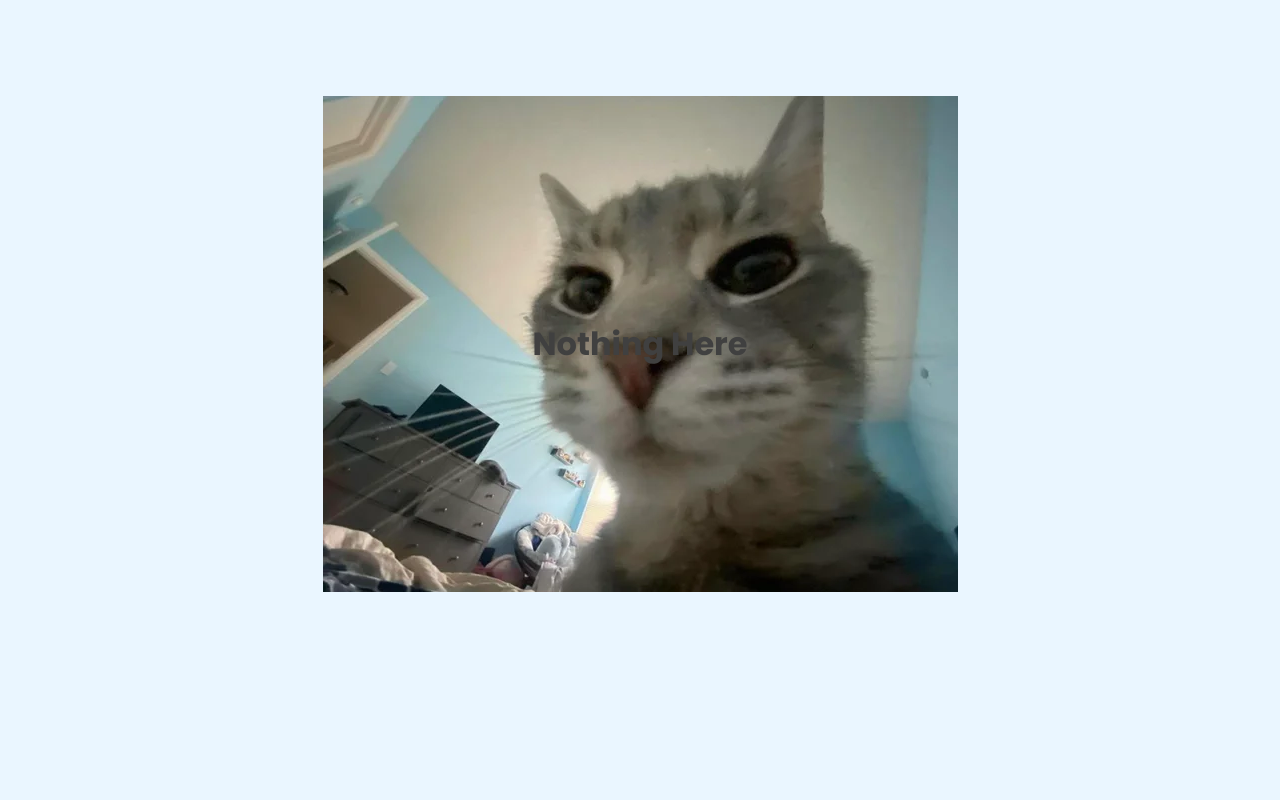
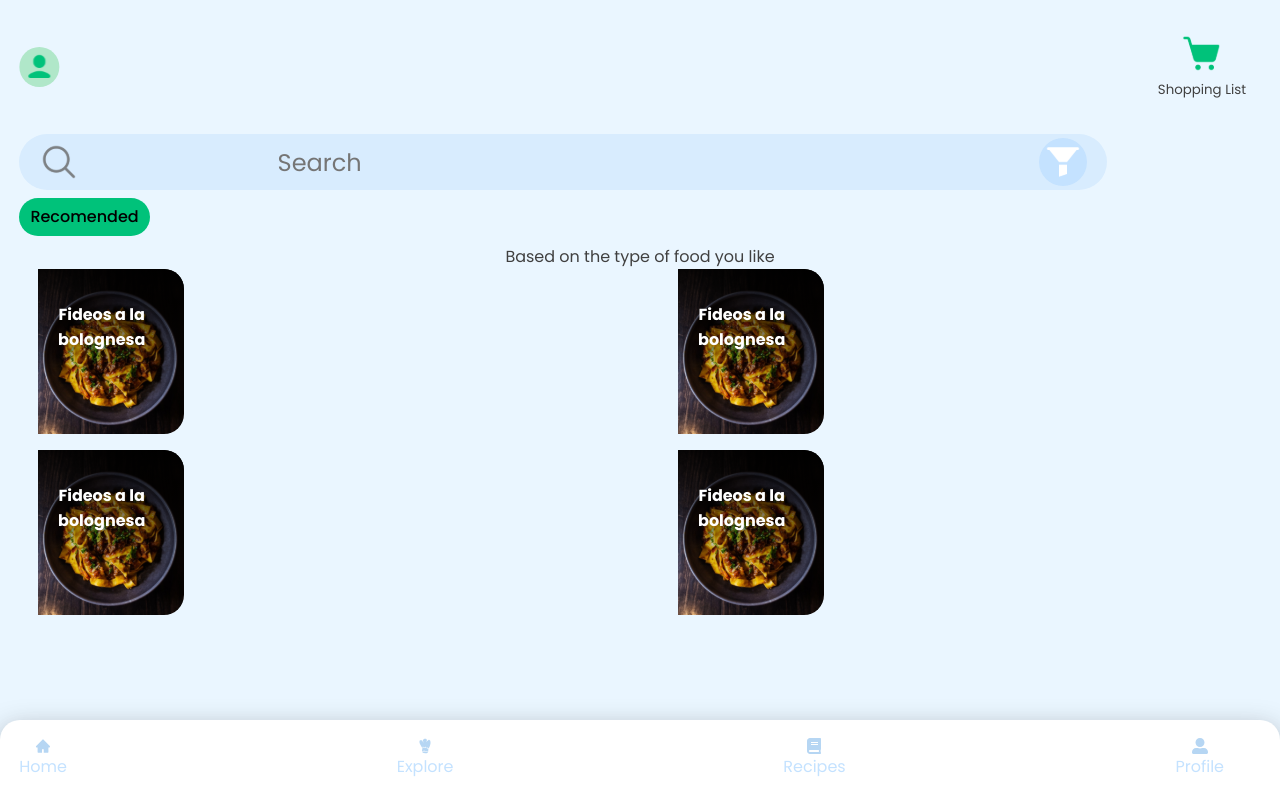
Before and after one commit to factoriaf5-p52/front-recette-social-recetasreactivas, a React (Create React App) app: page /Explore in a window 1280 px wide. Built offline with nearby package versions, Linux system fonts and the light colour scheme.

Commit message:
created explore page and added links and styles

```diff
--- a/src/App.tsx
+++ b/src/App.tsx
@@ -2,7 +2,7 @@ import React, { FormEventHandler, useState } from 'react';
 import { Route, Routes, useNavigate } from 'react-router-dom';
 import './App.css';
 import Layout from './Pages/Layout';
-import { NotFound, Landing,List, Login ,Profile, RecipeDetail, ShoppingList, SocialPage, Statistic, UploadForm, AxiosTest} from './Pages/index';
+import { Explore,NotFound, Landing,List, Login ,Profile, RecipeDetail, ShoppingList, SocialPage, Statistic, UploadForm, AxiosTest} from './Pages/index';
 import { authService } from './services/auth.service';
 
 function App() {
@@ -46,6 +46,7 @@ function App() {
        <Route path="/ShoppingList" element={<ShoppingList/>}/>
        <Route path="/Statistic" element={<Statistic/>}/>
        <Route path="/SocialPage" element={<SocialPage/>}/>
+       <Route path="/Explore" element={<Explore/>}/>
        <Route path="/UploadRecipe" element={<UploadForm/>}/>
        <Route path="*" element={<NotFound/>}/>
       </Route>
--- /dev/null
+++ b/src/Pages/Explore/Explore.tsx
@@ -0,0 +1,30 @@
+import React from 'react'
+import { ExploreNav, ExploreStyle } from './ExploreStyle'
+import { CartButton, Chip, RecipePicCard, SearchBar } from '../../components/elements'
+import { Nav } from '../../components/containers'
+import UserImg from '../../assets/userImg.svg'
+
+type Props = {}
+
+const Explore = (props: Props) => {
+  return (
+    <ExploreStyle>
+        <ExploreNav>
+        <img src={UserImg}/>
+        <CartButton/>
+        </ExploreNav>
+        <Nav/>
+        <SearchBar/>
+        <Chip label='Recomended' color='#00c27a'/>
+        <p>Based on the type of food you like</p>
+        <span>
+        <RecipePicCard/>
+        <RecipePicCard/>
+        <RecipePicCard/>
+        <RecipePicCard/>
+        </span>
+    </ExploreStyle>
+  )
+}
+
+export default Explore
--- /dev/null
+++ b/src/Pages/Explore/ExploreStyle.tsx
@@ -0,0 +1,30 @@
+import styled from "styled-components";
+
+export const ExploreStyle=styled.div`
+gap:1em;
+div{
+    margin-left:1.2em
+
+}
+
+p{
+    text-align:center;
+}
+span{
+    display:grid;
+    grid-template-columns: 1fr 1fr;
+    row-gap: 1em;
+
+    margin:0 auto;
+}
+
+`
+
+export const ExploreNav=styled.div`
+
+display: flex;
+justify-content: space-between;
+margin: 1.5em;
+align-items: center;
+
+`
--- a/src/Pages/Landing/Landing.tsx
+++ b/src/Pages/Landing/Landing.tsx
@@ -21,7 +21,7 @@ const Landing = () =>  {
             </p>
 
         </div>
-        <Link to="/SocialPage"><Button label={'Bon appetit'}/></Link>
+        <Link to="/SocialPage"><Button label={'Bon appetit'} type={undefined}/></Link>
         <footer>
         <img src={logoIcon} alt="" />
         </footer>
--- a/src/Pages/index.tsx
+++ b/src/Pages/index.tsx
@@ -8,5 +8,6 @@ export { default as SocialPage }  from './SocialPage/SocialPage';
 export { default as Statistic }  from './Statistic/Statistic';
 export { default as UploadForm }  from './UploadForm/UploadForm';
 export { default as NotFound }  from './NotFound/NotFound';
+export {default as Explore } from './Explore/Explore'
 
 export { default as AxiosTest }  from './AxiosTest/AxiosTest';
--- a/src/components/containers/Nav/Nav.tsx
+++ b/src/components/containers/Nav/Nav.tsx
@@ -13,7 +13,7 @@ const Nav = (props: Props) => {
     <NavStyle>
     <NavContainer>
         <Link to="/Home" style={{ textDecoration: 'none' }}><NavLi><AiFillHome fill="#b6d6f3"/>Home</NavLi></Link>
-        <Link to="/asdf" style={{ textDecoration: 'none' }}><NavLi><GiChefToque fill="#b6d6f3"/>Explore</NavLi></Link>
+        <Link to="/Explore" style={{ textDecoration: 'none' }}><NavLi><GiChefToque fill="#b6d6f3"/>Explore</NavLi></Link>
         <Link to="/SocialPage" style={{ textDecoration: 'none' }}><NavLi><FaBook fill="#b6d6f3"/>Recipes</NavLi></Link>
         <Link to="/Profile" style={{ textDecoration: 'none' }}><NavLi><FaUserAlt fill="#b6d6f3"/>Profile</NavLi></Link>
     </NavContainer>
--- a/src/components/elements/RecipePicCard/recipePicCardStyle.tsx
+++ b/src/components/elements/RecipePicCard/recipePicCardStyle.tsx
@@ -6,7 +6,7 @@ text-align: center;
 width: 165px;
 height: 165px;
 overflow: hidden;
-border-radius: 20px;
+border-radius: 20px 20px 20px 20px;
 img {
 width: 100%;
 height: 100%;
```
Also changed, not shown: src/Pages/Home/Home.tsx (deleted, +0 -14 lines).
